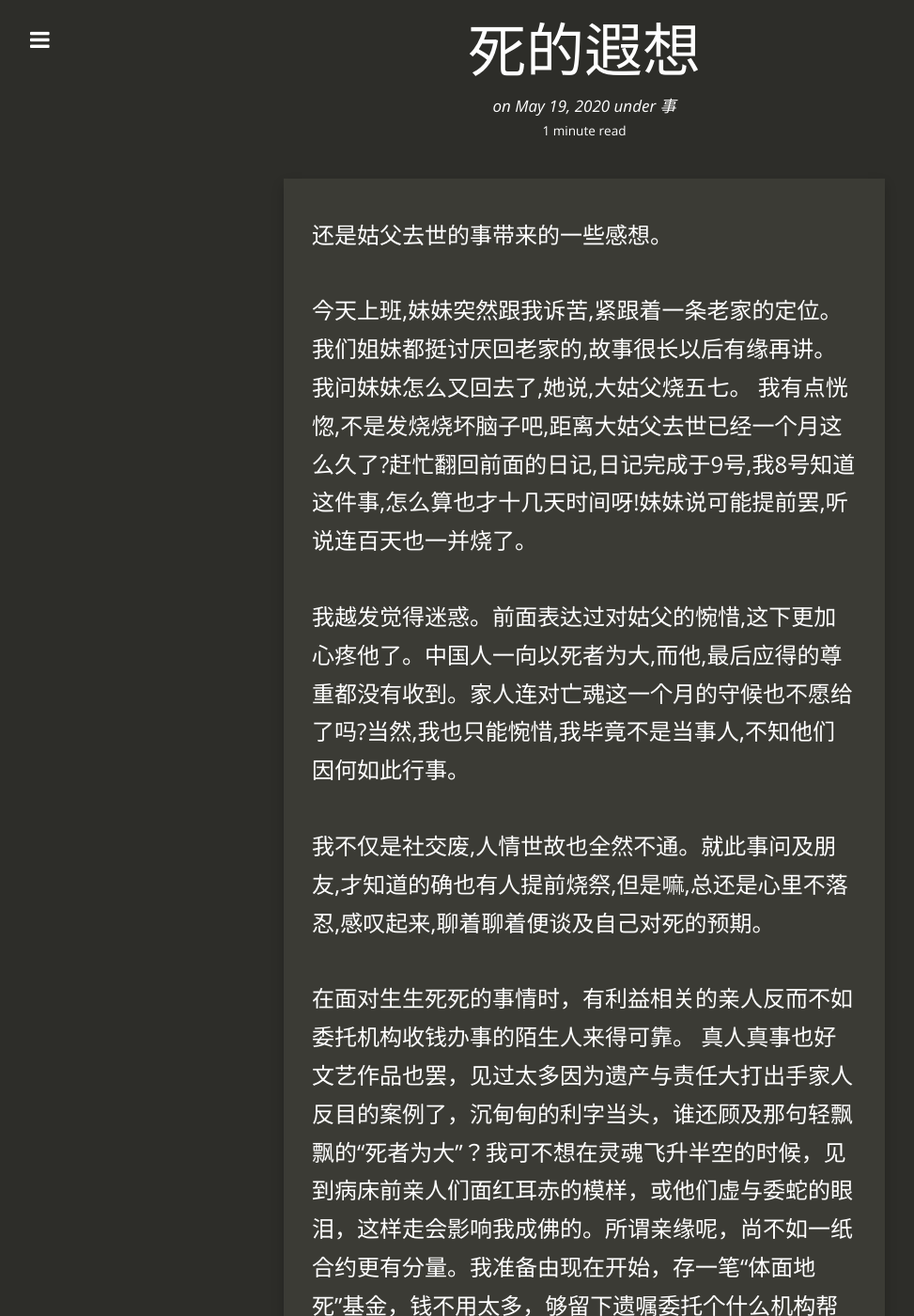
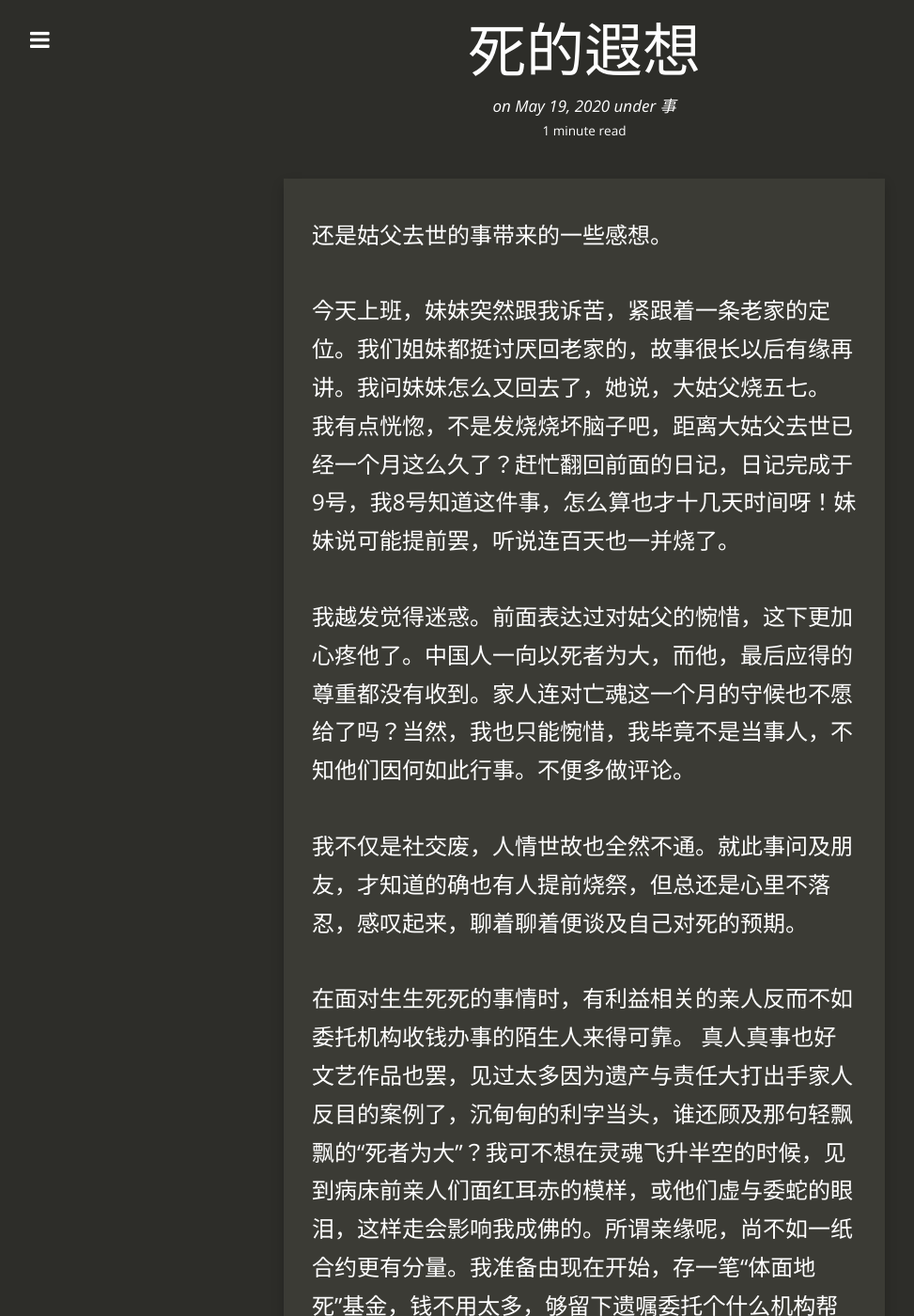
Before and after one commit to Jelly-Fisher/rycbar.github.io, a Jekyll site: the page built from _posts/2020-05-20-thoughts-of-death.md, in a window 1280 px wide and 1400 px high. Shown: the whole window at 94% size, without its empty margins (18-991 px from the left). Built offline with Jekyll 4.4.1, drawn with Linux system fonts in a browser that asks for light colours; nearby versions of some CDN libraries; comment, search, counter and statistics services are not loaded.

Commit message:
Update from Forestry.io JellyFisher updated _posts/2020-05-20-thoughts-of-death.md

```diff
--- a/_posts/2020-05-20-thoughts-of-death.md
+++ b/_posts/2020-05-20-thoughts-of-death.md
@@ -1,19 +1,18 @@
 ---
 layout: post
 title: 死的遐想
-date: 2020-05-20 00:00:00 +0800
+date: 2020-05-20 00:01:00 +0800
 categories: 事
 tags: []
 
 ---
 还是姑父去世的事带来的一些感想。
 
-今天上班,妹妹突然跟我诉苦,紧跟着一条老家的定位。我们姐妹都挺讨厌回老家的,故事很长以后有缘再讲。我问妹妹怎么又回去了,她说,大姑父烧五七。
-我有点恍惚,不是发烧烧坏脑子吧,距离大姑父去世已经一个月这么久了?赶忙翻回前面的日记,日记完成于9号,我8号知道这件事,怎么算也才十几天时间呀!妹妹说可能提前罢,听说连百天也一并烧了。
+今天上班，妹妹突然跟我诉苦，紧跟着一条老家的定位。我们姐妹都挺讨厌回老家的，故事很长以后有缘再讲。我问妹妹怎么又回去了，她说，大姑父烧五七。 我有点恍惚，不是发烧烧坏脑子吧，距离大姑父去世已经一个月这么久了？赶忙翻回前面的日记，日记完成于9号，我8号知道这件事，怎么算也才十几天时间呀！妹妹说可能提前罢，听说连百天也一并烧了。
 
-我越发觉得迷惑。前面表达过对姑父的惋惜,这下更加心疼他了。中国人一向以死者为大,而他,最后应得的尊重都没有收到。家人连对亡魂这一个月的守候也不愿给了吗?当然,我也只能惋惜,我毕竟不是当事人,不知他们因何如此行事。
+我越发觉得迷惑。前面表达过对姑父的惋惜，这下更加心疼他了。中国人一向以死者为大，而他，最后应得的尊重都没有收到。家人连对亡魂这一个月的守候也不愿给了吗？当然，我也只能惋惜，我毕竟不是当事人，不知他们因何如此行事。不便多做评论。
 
-我不仅是社交废,人情世故也全然不通。就此事问及朋友,才知道的确也有人提前烧祭,但是嘛,总还是心里不落忍,感叹起来,聊着聊着便谈及自己对死的预期。
+我不仅是社交废，人情世故也全然不通。就此事问及朋友，才知道的确也有人提前烧祭，但总还是心里不落忍，感叹起来，聊着聊着便谈及自己对死的预期。
 
 在面对生生死死的事情时，有利益相关的亲人反而不如委托机构收钱办事的陌生人来得可靠。 真人真事也好文艺作品也罢，见过太多因为遗产与责任大打出手家人反目的案例了，沉甸甸的利字当头，谁还顾及那句轻飘飘的“死者为大”？我可不想在灵魂飞升半空的时候，见到病床前亲人们面红耳赤的模样，或他们虚与委蛇的眼泪，这样走会影响我成佛的。所谓亲缘呢，尚不如一纸合约更有分量。我准备由现在开始，存一笔“体面地死”基金，钱不用太多，够留下遗嘱委托个什么机构帮忙安排一场简单的告别式就好了。所谓告别式，才不是人们向我告别，而是他们替我向这世界挥挥手，我赤条条地来，也将不留痕迹地走了。再见。
 
```
